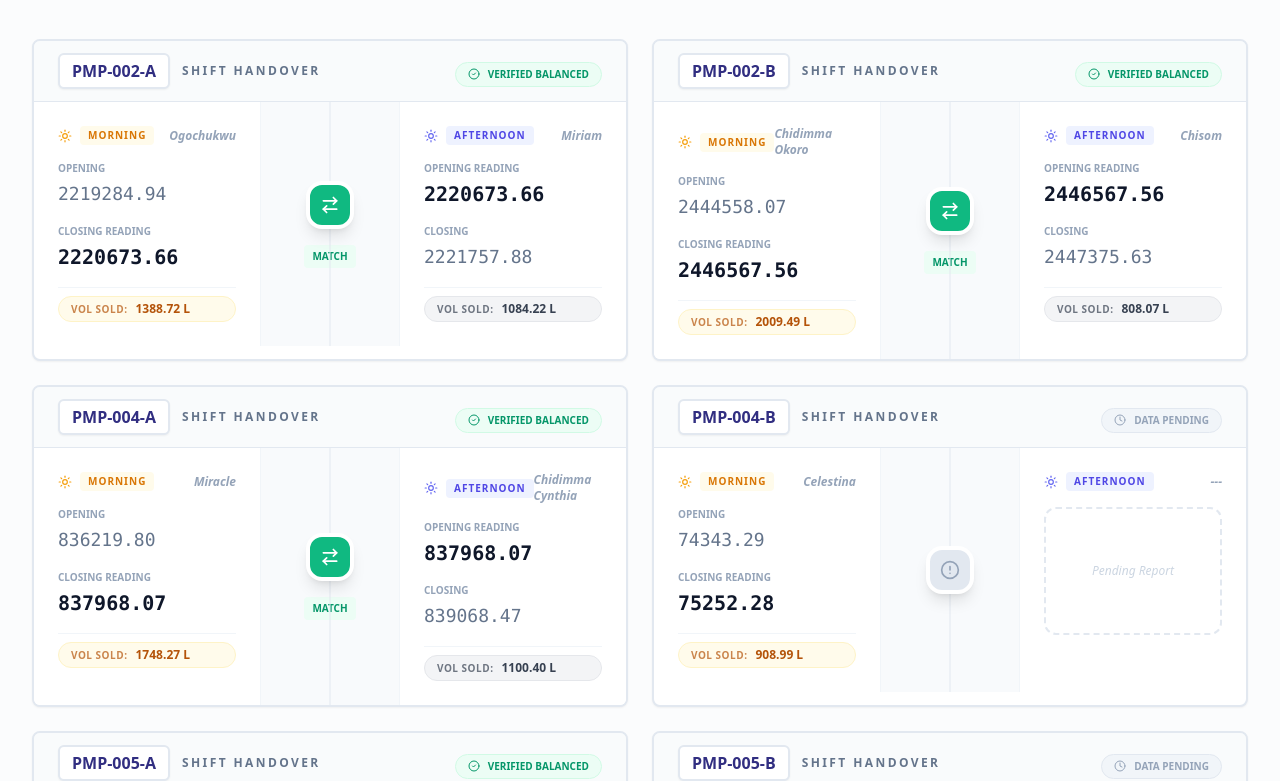
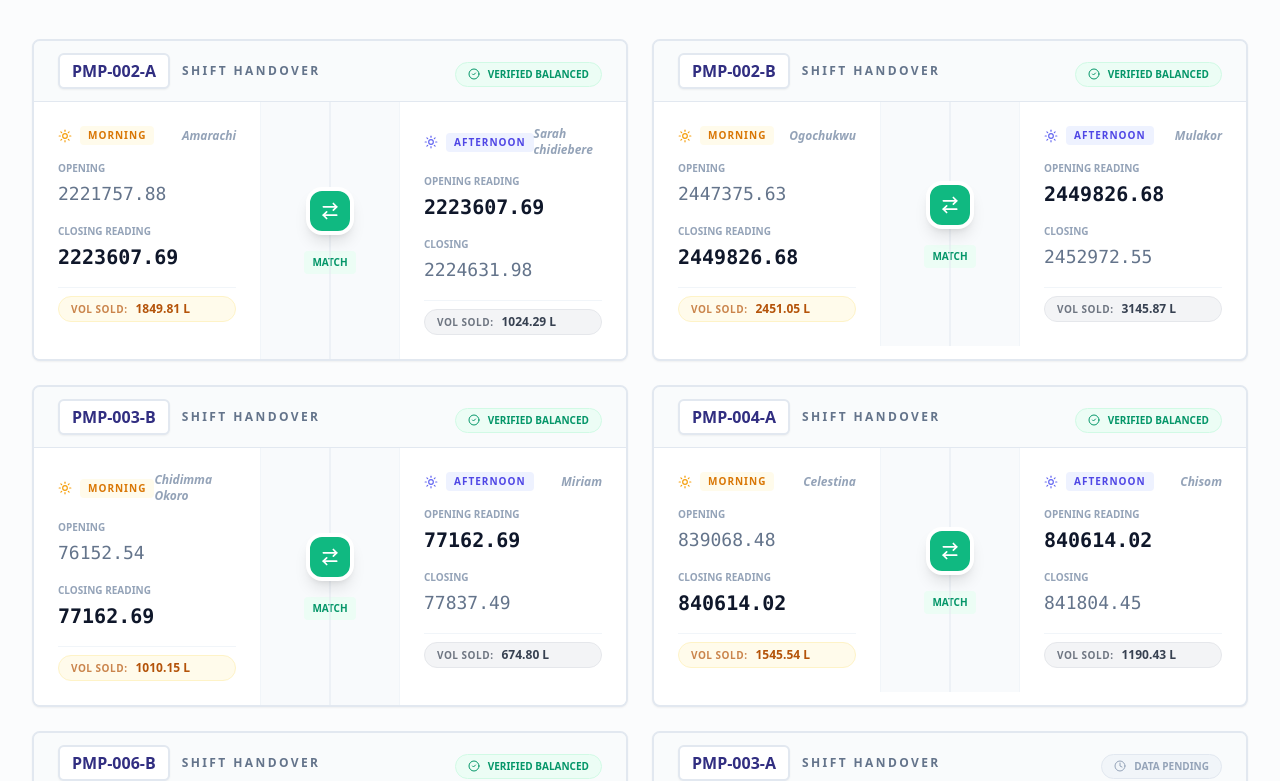
Before and after one commit to nipcobestpetroleum-art/brave-turtle-yawn, a React (Vite) app: page / in a window 1280 px wide. Shown: the part 459-1240 px from the top of the page. Built offline with nearby package versions, Linux system fonts and the light colour scheme.

Commit message:
[dyad] Adding November 13th, 2025 sales reports with detailed debt resolutions - wrote 1 file(s)

```diff
--- a/src/data/salesData.ts
+++ b/src/data/salesData.ts
@@ -326,7 +326,7 @@ export const salesData: DailyReport[] = [
         { attendant: "Ugochi", pumpId: "PMP-002-B", product: "PMS", openingReading: 2426033.35, closingReading: 2429544.65, pricePerLiter: 940, cashCollected: 962400, posAmount: 1602511.40, shortageResolutions: [{ type: "debt", amount: 735033, liters: 781.95, debtor: "Maco oil", reason: "MD approved" }] },
         { attendant: "Chidera", pumpId: "PMP-003-B", product: "PMS", openingReading: 67976.50, closingReading: 69010.74, pricePerLiter: 940, cashCollected: 698300, posAmount: 272900 },
         { attendant: "Sarah chidiebere", pumpId: "PMP-004-A", product: "PMS", openingReading: 829855.63, closingReading: 831280.08, pricePerLiter: 940, cashCollected: 571110, posAmount: 678257, shortageResolutions: [{ type: "debt", amount: 31772, liters: 33.80, debtor: "Chief Bestman", reason: "Oga Peter" }, { type: "debt", amount: 37600, liters: 40.00, debtor: "Collins", reason: "For Enugu/MD order" }, { type: "debt", amount: 19740, liters: 21.00, debtor: "Multipro", reason: "MD approved" }] },
-        { attendant: "Miracle", pumpId: "PMP-005-B", product: "PMS", openingReading: 710192.54, closingReading: 711399.94, pricePerLiter: 940, cashCollected: 736500, posAmount: 222122, shortageResolutions: [{ type: "debt", amount: 141000, liters: 150.00, debtor: "First patriot", reason: "MD approved" }, { type: "debt", amount: 8460, liters: 9.00, debtor: "Multipro company", reason: "MD approved" }, { type: "debt", amount: 25000, liters: 26.60, debtor: "Debt", reason: "No idea" }] },
+        { attendant: "Miracle", pumpId: "PMP-005-B", product: "PMS", openingReading: 710192.54, closingReading: 711399.94, pricePerLiter: 940, cashCollected: 736500, posAmount: 222122, shortageResolutions: [{ type: "debt", amount: 141000, liters: 150.00, debtor: "First patriot", reason: "MD approved" }, { type: "debt", amount: 8460, liters: 9.00, debtor: "Multipro company", reason: "MD approved" }, { type: "debt", amount: 25000, liters: 26.60, debtor: "No idea", reason: "No idea" }] },
         { attendant: "Chidimma Cynthia", pumpId: "PMP-006-A", product: "PMS", openingReading: 675879.69, closingReading: 677360.90, pricePerLiter: 940, cashCollected: 440400, posAmount: 931736.40, shortageResolutions: [{ type: "debt", amount: 19740, liters: 21.00, debtor: "Multipro", reason: "MD approved" }] },
       ],
       afternoon: [
@@ -439,5 +439,27 @@ export const salesData: DailyReport[] = [
       ]
     },
     bankDeposits: []
+  },
+  {
+    date: "2025-11-13",
+    shifts: {
+      morning: [
+        { attendant: "Amarachi", pumpId: "PMP-002-A", product: "PMS", openingReading: 2221757.88, closingReading: 2223607.69, pricePerLiter: 940, cashCollected: 227900, posAmount: 1454100.20, shortageResolutions: [{ type: "debt", amount: 56400, liters: 60, debtor: "First patriot", reason: "MD approved" }] },
+        { attendant: "Ogochukwu", pumpId: "PMP-002-B", product: "PMS", openingReading: 2447375.63, closingReading: 2449826.68, pricePerLiter: 940, cashCollected: 377420, posAmount: 1729188, shortageResolutions: [{ type: "debt", amount: 197400, liters: 210, debtor: "First patriot", reason: "MD approved" }] },
+        { attendant: "Chidimma Okoro", pumpId: "PMP-003-B", product: "PMS", openingReading: 76152.54, closingReading: 77162.69, pricePerLiter: 940, cashCollected: 550750, posAmount: 350750, shortageResolutions: [{ type: "debt", amount: 47000, liters: 50, debtor: "First patriot", reason: "MD approved" }] },
+        { attendant: "Celestina", pumpId: "PMP-004-A", product: "PMS", openingReading: 839068.48, closingReading: 840614.02, pricePerLiter: 940, cashCollected: 374900, posAmount: 1077500 },
+        { attendant: "Miracle", pumpId: "PMP-006-B", product: "PMS", openingReading: 554069.70, closingReading: 555479.35, pricePerLiter: 940, cashCollected: 715510, posAmount: 607000 },
+      ],
+      afternoon: [
+        { attendant: "Sarah chidiebere", pumpId: "PMP-002-A", product: "PMS", openingReading: 2223607.69, closingReading: 2224631.98, pricePerLiter: 940, cashCollected: 365300, posAmount: 585743.80, shortageResolutions: [{ type: "debt", amount: 11280, liters: 12, debtor: "Multipro", reason: "MD approved" }] },
+        { attendant: "Mulakor", pumpId: "PMP-002-B", product: "PMS", openingReading: 2449826.68, closingReading: 2452972.55, pricePerLiter: 940, cashCollected: 444970, posAmount: 2306153, shortageResolutions: [{ type: "debt", amount: 199821.20, liters: 212.58, debtor: "Exodus", reason: "MD approved" }, { type: "return to tank", amount: 6204, liters: 6.60, reason: "Mistake" }] },
+        { attendant: "Donald", pumpId: "PMP-003-A", product: "PMS", openingReading: 219272.06, closingReading: 220462.68, pricePerLiter: 940, cashCollected: 95000, posAmount: 807500, shortageResolutions: [{ type: "debt", amount: 178600, liters: 190, debtor: "First patriot", reason: "MD approved" }, { type: "debt", amount: 37600, liters: 40, debtor: "Multipro company", reason: "MD approved" }] },
+        { attendant: "Miriam", pumpId: "PMP-003-B", product: "PMS", openingReading: 77162.69, closingReading: 77837.49, pricePerLiter: 940, cashCollected: 457030, posAmount: 176280 },
+        { attendant: "Chisom", pumpId: "PMP-004-A", product: "PMS", openingReading: 840614.02, closingReading: 841804.45, pricePerLiter: 940, cashCollected: 298600, posAmount: 820263.08 },
+        { attendant: "Chidera", pumpId: "PMP-006-A", product: "PMS", openingReading: 681156.19, closingReading: 682462.71, pricePerLiter: 940, cashCollected: 341900, posAmount: 852550, shortageResolutions: [{ type: "debt", amount: 32900, liters: 35, debtor: "First patriot", reason: "MD approved" }] },
+        { attendant: "Chidimma Cynthia", pumpId: "PMP-006-B", product: "PMS", openingReading: 555479.35, closingReading: 556621.67, pricePerLiter: 940, cashCollected: 464400, posAmount: 608970 },
+      ]
+    },
+    bankDeposits: []
   }
 ];
```
